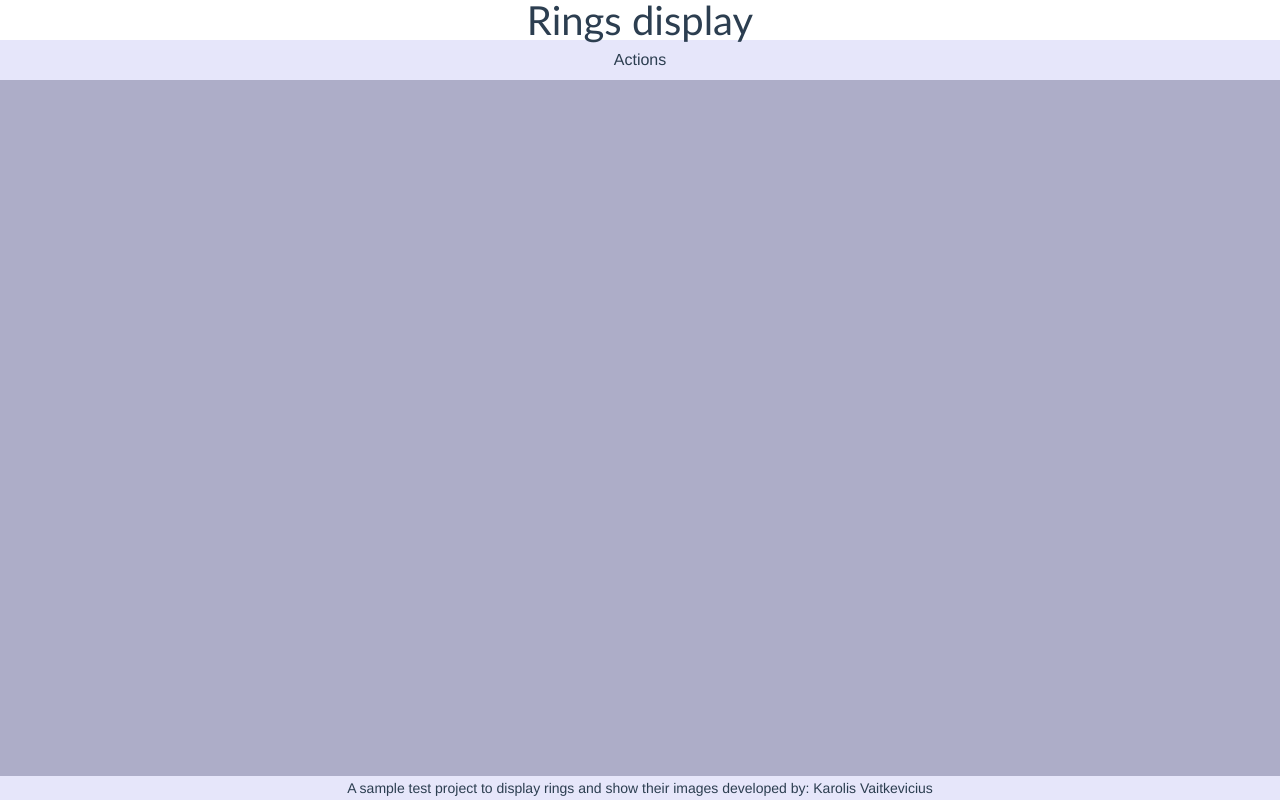
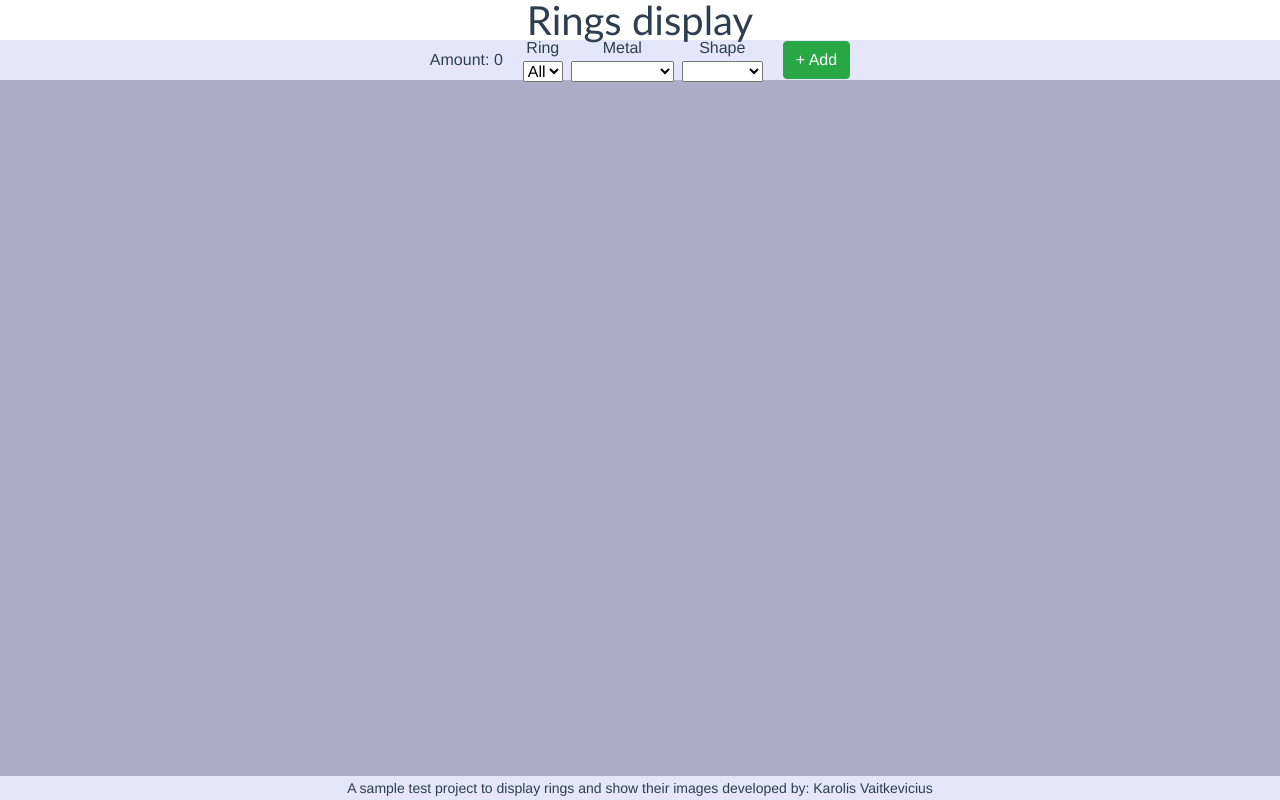
Before and after one commit to Dazaer/photo-items-app, a Vue app in the folder frontend-photo-items-app/: page / in a window 1280 px wide. Built offline with nearby package versions, Linux system fonts and the light colour scheme.

Commit message:
Add actions header selects

```diff
--- a/frontend-photo-items-app/src/components/ActionsHeader.vue
+++ b/frontend-photo-items-app/src/components/ActionsHeader.vue
@@ -1,20 +1,88 @@
 <template>
 
 	<div class="actions-header">
-		<div class="p-2">Actions</div>
+		<div class="p-2">Amount: 0</div>
+
+		<div class="p-2 d-flex justify-content-center">
+
+			<div class="p-1">
+				<div>Ring</div>
+
+				<select v-model="state.selectedItem">
+					<option
+						v-for="(item) in state.items"
+						:key="item.id"
+						:value="item">
+						{{ item.name }}
+					</option>
+				</select>
+			</div>
+
+			<div class="p-1">
+				<div>Metal</div>
+
+				<select v-model="state.selectedMetalType">
+					<option value="Rose gold">Rose gold</option>
+					<option value="Yellow gold">Yellow gold</option>
+				</select>
+			</div>
+
+			<div class="p-1">
+				<div>Shape</div>
+
+				<select v-model="state.selectedShape">
+					<option value="Cushion">Cushion</option>
+					<option value="Round">Round</option>
+				</select>
+			</div>
+		</div>
+
+		<div class="p-2">
+			<button
+				class="btn btn-success"
+				@click="addItem()">
+				+ Add
+			</button>
+		</div>
 	</div>
 
 </template>
 
 <script lang="ts">
-import { defineComponent} from "vue";
+import { defineComponent, onMounted, reactive } from "vue";
+import Item from "@/models/Item";
 
 export default defineComponent({
-  name: "ActionsHeader",
+	name: "ActionsHeader",
 
 	setup (props, ctx) {
 
+		const state = reactive({
+			selectedShape: "",
+			selectedMetalType: "",
+			selectedItem: Item.getNullSelectedItem(),
+			items: Array<Item>(),
+		});
+
+		function addItem () {
+
+			console.log("added");
+
+		}
+
+
+		async function fetchItems () {
+			state.items.push(Item.getNullSelectedItem());
+      //api call to get items
+		}
+
+		onMounted(() => {
+			fetchItems();
+		});
+
 		return {
+			state,
+			addItem,
 		}
 
 	},
--- /dev/null
+++ b/frontend-photo-items-app/src/models/Item.ts
@@ -0,0 +1,13 @@
+export default class Item {
+
+  public id: number = 0;
+  public name: string = "";
+
+  constructor(item?: Partial<Item>) {
+    Object.assign(this, item);
+  }
+
+  public static getNullSelectedItem() {
+    return new Item({name: "All"});
+  }
+}
```
